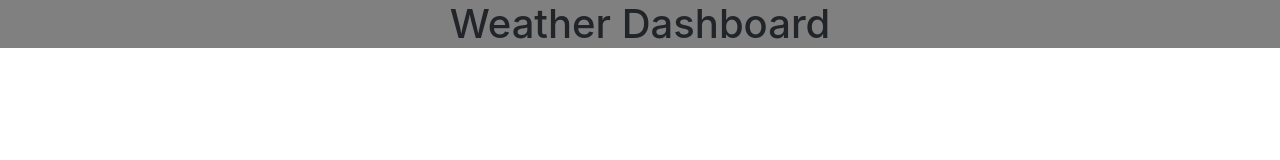
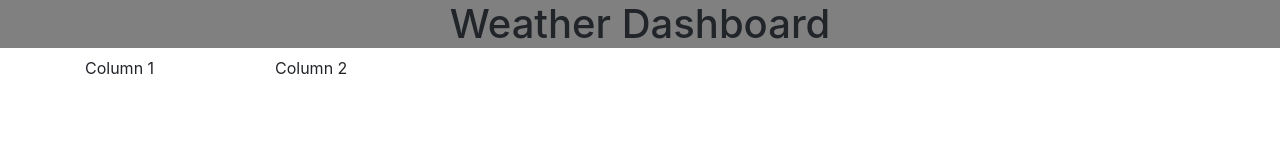
Before and after one commit to jkwagneriii/HW-6-Weather, a plain HTML site: page index.html in a window 1280 px wide. Drawn offline with nearby package versions, Linux system fonts and the light colour scheme.

Commit message:
getting the grid set up

```diff
--- a/index.html
+++ b/index.html
@@ -4,13 +4,35 @@
     <meta charset="UTF-8">
     <meta name="viewport" content="width=device-width, initial-scale=1.0">
     <title>How is the weather?</title>
+    <!-- My CSS style sheet  -->
     <link rel="stylesheet" href="./style.css">
+    <!-- Bootstrap CDN  -->
     <link rel="stylesheet" href="https://stackpath.bootstrapcdn.com/bootstrap/4.5.2/css/bootstrap.min.css" integrity="sha384-JcKb8q3iqJ61gNV9KGb8thSsNjpSL0n8PARn9HuZOnIxN0hoP+VmmDGMN5t9UJ0Z" crossorigin="anonymous">
+    <!-- jquery CDN  -->
+    <script src="https://code.jquery.com/jquery-3.5.1.min.js" integrity="sha256-9/aliU8dGd2tb6OSsuzixeV4y/faTqgFtohetphbbj0=" crossorigin="anonymous"></script>
 </head>
 <body>
+    <!-- Basic Navbar with the title of the webpage -->
     <nav class="weather-nav">
         <h1>Weather Dashboard</h1>
     </nav>
+
+    <!-- Main div for the whole page. Inside of this div there will be 1 row with 2 columns. The first column will contain the search bar and city name content. The second column will contain two rows. The top row will have the current weather data, the bottom row with have the 5 day forcast. -->
+    <div class="container">
+        <!-- The one main row for the page  -->
+        <div class="row">
+            <!-- This column will contain the search bar and subsiquent locations -->
+            <div class="col-md-2">
+                Column 1
+            </div>
+            <!-- This column will contain to additional rows -->
+            <div class="col-md-8">
+                Column 2
+                <div class="row"></div>
+                <div class="row"></div>
+            </div>
+        </div>
+    </div>
 
 
 
```
